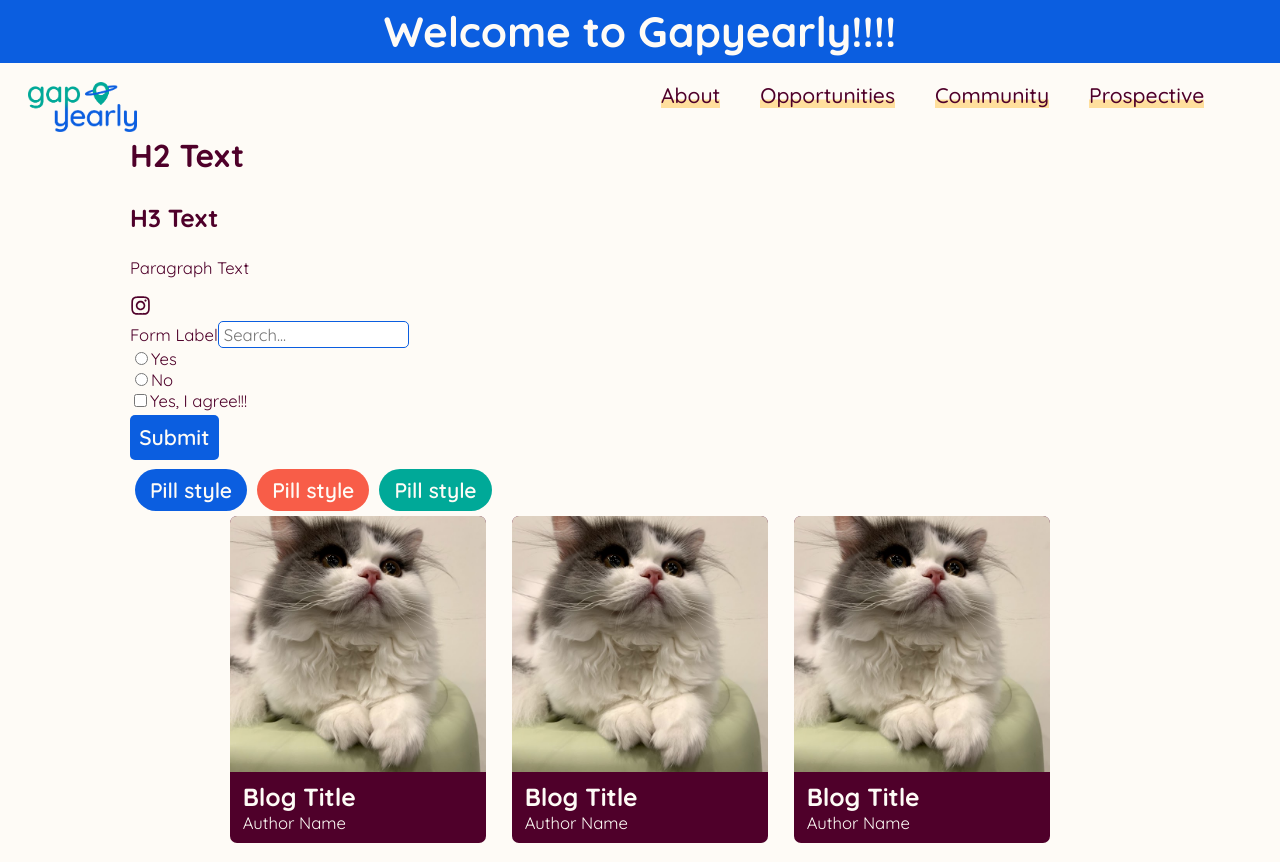
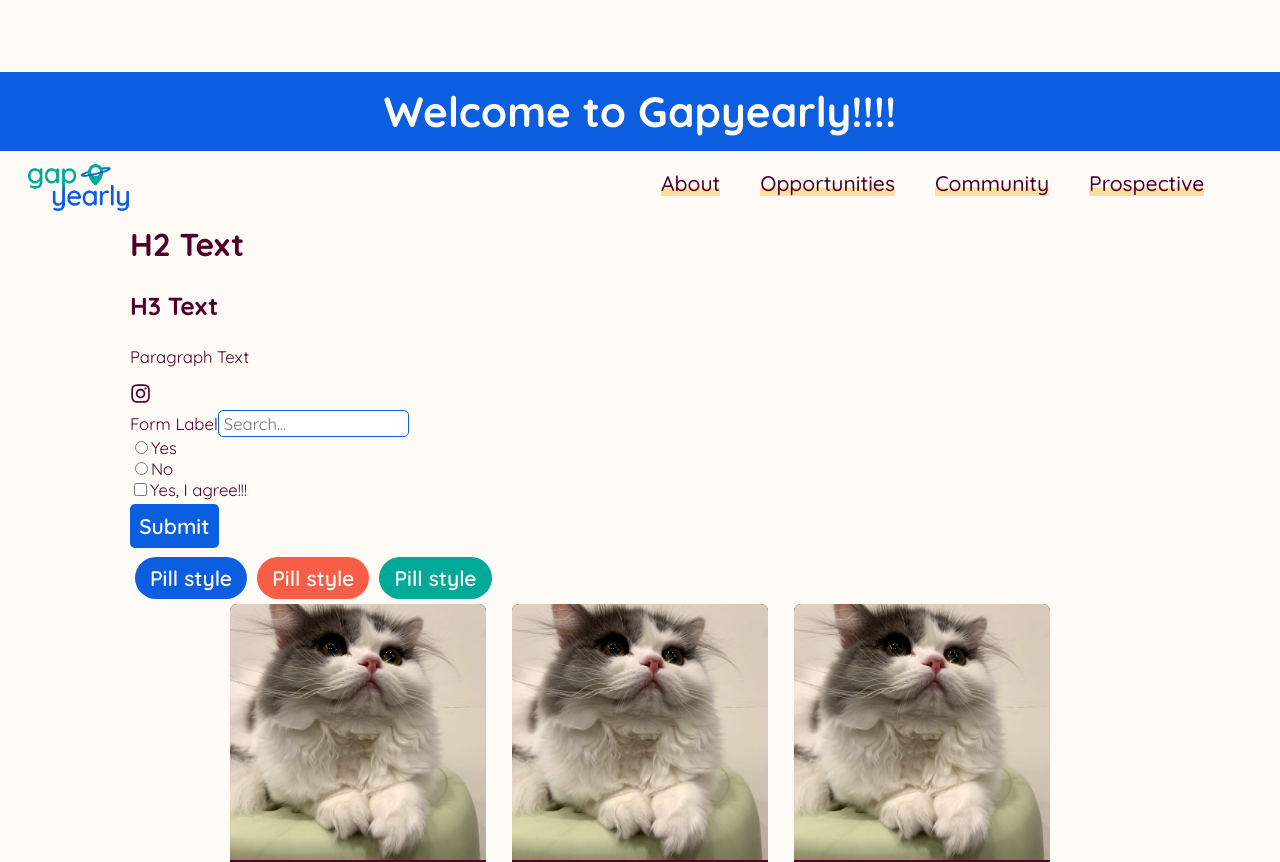
Before and after one commit to gapyearly/NextJS-Client, a Next.js app: page / in a window 1280 px wide. Shown: the top 862 px of the page. Built offline with nearby package versions, Linux system fonts and the light colour scheme.

Commit message:
link, nav updates

```diff
--- /dev/null
+++ b/components/Layouts/Navbar/NavLink.js
@@ -0,0 +1,12 @@
+import React from "react";
+import Link from "next/link";
+import styles from "./Navbar.module.css"
+
+export default function NavLink({ href, children }) {
+  return (
+    <Link href={href}>
+      {typeof Children === "string" ? <a className={styles.dropdownItem}>{children}</a> : children}
+      {/* TODO: styles not being applied */}
+    </Link>
+  );
+}
--- a/components/Layouts/Navbar/Navbar.module.css
+++ b/components/Layouts/Navbar/Navbar.module.css
@@ -11,20 +11,7 @@
   z-index: 1000;
   transition: top 0.3s;
 }
-.logo {
-  object-fit: contain;
-  margin: 1rem 1.5rem 0;
-  max-width: 100%;
-  max-height: 100%;
-  cursor: pointer;
-  position: absolute;
-  top: 0;
-  left: 0;
-  height: calc(var(--navbarHeight) * 0.7);
-  z-index: 1001;
-  /*TODO: Gapyearly Logo Animation is delayed*/
-  transition: top 0.3s;
-}
+
 .navItems {
   margin: 1rem 3rem 0 0;
 }
@@ -40,18 +27,43 @@
 .dropdownContent {
   display: none;
   position: absolute;
-  background-color: #f9f9f9;
-  min-width: 7rem;
+  background-color: var(--berry);
+  color: var(--seashell);
+  min-width: 10rem;
   box-shadow: 0px 8px 16px 0px rgba(0, 0, 0, 0.2);
   padding: 10px;
+  border-radius: 5px;
 }
 
-.dropdownItem {
-  display: flex;
-  align-items: center;
-  font-size: 0.8rem;
+.dropdownContent a:not(:last-child)  {
+  margin-bottom: 0.5rem;
+
+}
+.dropdownContent a {
+  box-shadow: none;
 }
 /* Show the dropdown menu on hover */
 .dropdown:hover .dropdownContent {
-  display: block;
+  display: flex;
+  flex-direction: column;
+  /* margin-top: 0.7rem;
+  TODO: add triangle notch */
 }
+/* .dropdownContent a:hover {
+  box-shadow: 0 -0.4em 0 inset var(--horizon);
+  FIXME: this is ugly lol
+} */
+.logo {
+  object-fit: contain;
+  margin: 0.7rem 1.5rem 0;
+  max-width: 100%;
+  max-height: 100%;
+  cursor: pointer;
+  position: absolute;
+  top: 0;
+  left: 0;
+  height: calc(var(--navbarHeight) * 0.65);
+  z-index: 1001;
+  /*TODO: Gapyearly Logo Animation is delayed*/
+  transition: top 0.3s;
+}
--- a/components/Layouts/Navbar/index.js
+++ b/components/Layouts/Navbar/index.js
@@ -2,7 +2,7 @@ import React, { useState, useEffect } from "react";
 import styles from "./Navbar.module.css";
 import debounce from "@util/debounce";
 import Navfolder from "./Navfolder";
-import Link from "@components/Link";
+import NavLink from "./NavLink";
 
 // How far the user has to scroll in px for nav to reappear
 const SCROLL_LENGTH = 50;
@@ -55,21 +55,21 @@ export default function Navbar() {
       <style jsx>{`
         top: ${visible ? "0" : `-${navbarHeight}`};
       `}</style>
-      <Link href="/">
+      <NavLink href="/">
         <img
           src="/images/logo.png"
           layout="fill"
           alt="Gapyearly Logo"
           className={styles.logo}
         />
-      </Link>
+      </NavLink>
       <div className={styles.navItems}>
         <Navfolder title="About" href="">
-          <Link href="/">About Gapyearly</Link>
-          <Link href="/">Our Team</Link>
-          <Link href="/">Join the Team</Link>
-          <Link href="/">Our Sponsors</Link>
-          <Link href="/">Contact</Link>
+          <NavLink href="/">About Gapyearly</NavLink>
+          <NavLink href="/">Our Team</NavLink>
+          <NavLink href="/">Join the Team</NavLink>
+          <NavLink href="/">Our Sponsors</NavLink>
+          <NavLink href="/">Contact</NavLink>
         </Navfolder>
         <Navfolder title="Opportunities" href="">
           e
@@ -78,7 +78,7 @@ export default function Navbar() {
           e
         </Navfolder>
         <Navfolder title="Prospective" href="">
-          <Link href="/facts-and-figures">Facts & Figures</Link>
+          <NavLink href="/facts-and-figures">Facts & Figures</NavLink>
         </Navfolder>
       </div>
     </nav>
--- a/components/Link.js
+++ /dev/null
@@ -1,10 +0,0 @@
-import React from "react";
-import Link from "next/link";
-
-export default function newLink({ href, children }) {
-  return (
-    <Link href={href}>
-      {typeof Children === "string" ? <a>{children}</a> : children}
-    </Link>
-  );
-}
--- a/styles/globals.css
+++ b/styles/globals.css
@@ -40,9 +40,9 @@ main {
   text-align: center;
   color: var(--seashell);
   display: block;
-  padding: 5px;
+  padding: 0.7rem;
   width: 100vw;
-  margin:0;
+  margin: var(--navbarHeight) 0 0;
 }
 a {
   color: inherit;
```
